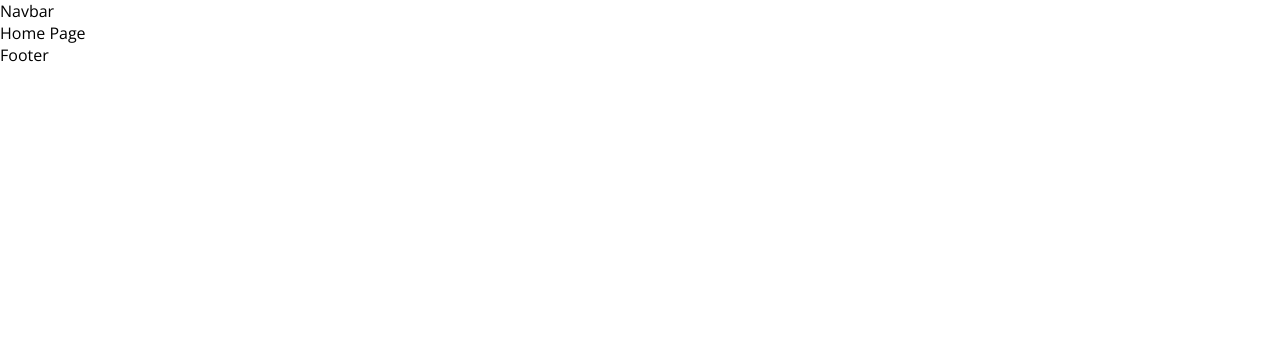
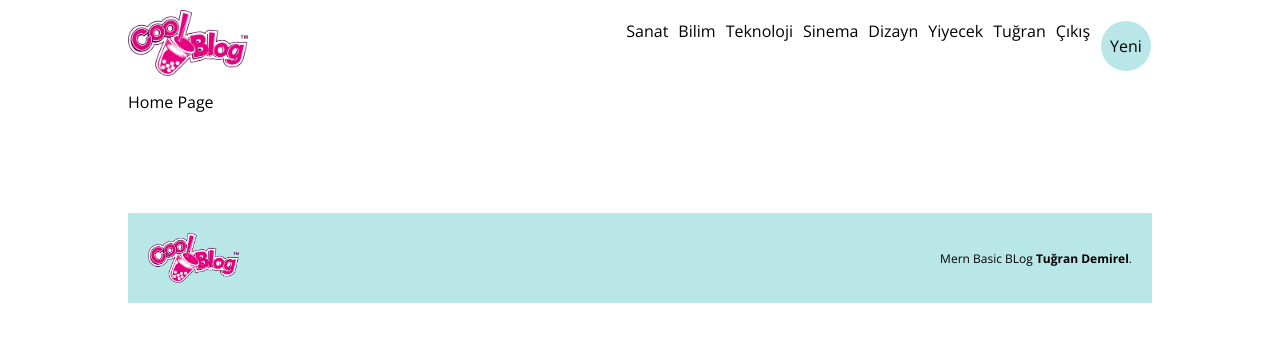
Before and after one commit to tugranDemirel/basic-blog, a React (Create React App) app in the folder client/: page / in a window 1280 px wide. Shown: the top 342 px of the page. Built offline with nearby package versions, Linux system fonts and the light colour scheme.

Commit message:
footer and navbar scss design

```diff
--- a/client/src/components/Footer.jsx
+++ b/client/src/components/Footer.jsx
@@ -1,8 +1,11 @@
 import * as React from "react";
-
+import Logo from '../img/logo.png'
 const Footer = () =>{
     return (
-        <div>Footer</div>
+        <footer>
+            <img src={Logo} />
+            <span>Mern Basic BLog <b>Tuğran Demirel</b>.</span>
+        </footer>
     )
 }
 export default Footer
--- a/client/src/components/Navbar.jsx
+++ b/client/src/components/Navbar.jsx
@@ -1,8 +1,40 @@
 import * as React from "react";
-
+import Logo from "../img/logo.png"
+import {Link} from "react-router-dom";
 const Navbar = () =>{
     return (
-        <div>Navbar</div>
+        <div className="navbar">
+            <div className="container">
+                <div className="logo">
+                    <img src={Logo} alt=""/>
+                </div>
+                <div className="links">
+                    <Link className="link" to="/?cat=art">
+                        <h6>Sanat</h6>
+                    </Link>
+                    <Link className="link" to="/?cat=science">
+                        <h6>Bilim</h6>
+                    </Link>
+                    <Link className="link" to="/?cat=technology">
+                        <h6>Teknoloji</h6>
+                    </Link>
+                    <Link className="link" to="/?cat=cinema">
+                        <h6>Sinema</h6>
+                    </Link>
+                    <Link className="link" to="/?cat=design">
+                        <h6>Dizayn</h6>
+                    </Link>
+                    <Link className="link" to="/?cat=food">
+                        <h6>Yiyecek</h6>
+                    </Link>
+                    <span>Tuğran</span>
+                    <span>Çıkış</span>
+                    <span className="write">
+                        <Link className="link" to="/write">Yeni</Link>
+                    </span>
+                </div>
+            </div>
+        </div>
     )
 }
 export default Navbar
--- a/client/src/style.scss
+++ b/client/src/style.scss
@@ -1,8 +1,16 @@
 $lightGreen : #b9e7e7;
 
 .app{
+  display: flex;
+  justify-content: center;
+  .container{
+    width: 1024px;
+    justify-content: center;
 
-  .container{
+    .link{
+      text-decoration: none;
+      color: inherit;
+    }
 
     //LOGIN & REGISTER
     .auth{
@@ -50,5 +58,64 @@ $lightGreen : #b9e7e7;
       }
      }
 
+
+    // Navbar
+     .navbar{
+       .container{
+         padding: 10px 0;
+         display: flex;
+         align-items: center;
+         justify-content: space-between;
+         .logo{
+           img{
+             width: 120px;
+           }
+         }
+         .links{
+           display: flex;
+           gap: 10px;
+
+           h6{
+             font-size: 16px;
+             font-weight: 300;
+           }
+           span{
+             cursor: pointer;
+           }
+           .write{
+             background-color: $lightGreen;
+             width: 50px;
+             height: 50px;
+             border-radius: 50%;
+             display: flex;
+             align-items: center;
+             justify-content: center;
+             font-weight: 300;
+             border: 1px solid white;
+
+             &:hover{
+               color: teal;
+               background-color: white;
+               border: 1px solid teal;
+             }
+           }
+         }
+       }
+     }
+
+    // FOOTER
+    footer{
+      margin-top: 100px;
+      padding: 20px;
+      background-color: $lightGreen;
+      display: flex;
+      align-items: center;
+      justify-content: space-between;
+      font-size: 12px;
+      img{
+        height: 50px;
+
+      }
+    }
   }
 }
```
